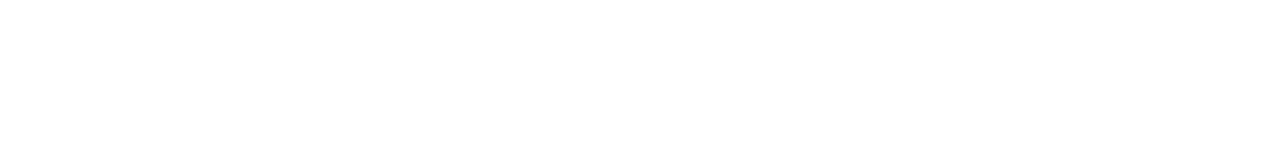
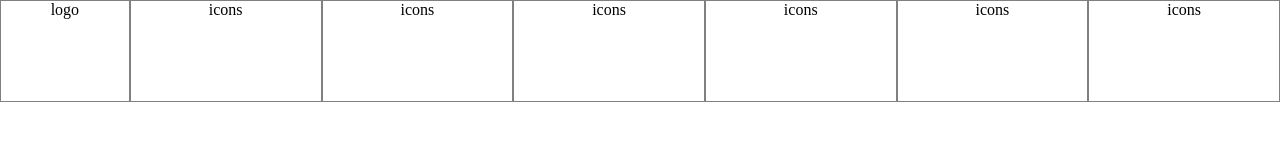
Before and after one commit to abrormukimov/design-teardown, a plain HTML site: page index.html in a window 1280 px wide. Drawn offline with Linux system fonts and the light colour scheme.

Commit message:
add header icons

```diff
--- a/index.html
+++ b/index.html
@@ -7,6 +7,17 @@
   <title>Smashing magazine</title>
 </head>
 <body>
+  <header class="head-icons">
+    <div class="logo"> logo </div>
+    <div class="h-icons">
+    <div class="h-icon">icons</div>
+    <div class="h-icon">icons</div>
+    <div class="h-icon">icons</div>
+    <div class="h-icon">icons</div>
+    <div class="h-icon">icons</div>
+    <div class="h-icon t-btn">icons</div>
+    </div>
+  </header>
 
 </body>
 </html>
--- a/style.css
+++ b/style.css
@@ -9,3 +9,31 @@ html {
   -moz-box-sizing: border-box;
   box-sizing: border-box;
 }
+
+body{
+  width:100%;
+  margin: 0;
+  padding: 0;
+}
+
+.head-icons {
+  display: flex;
+  text-align: center;
+}
+
+
+.h-icon {
+  flex:1;
+  min-height: 100px;
+  border: 1px solid grey;
+}
+
+.logo {
+  flex:1;
+  border: 1px solid grey;
+}
+
+.h-icons {
+  flex: 9;
+  display: flex;
+}
```
